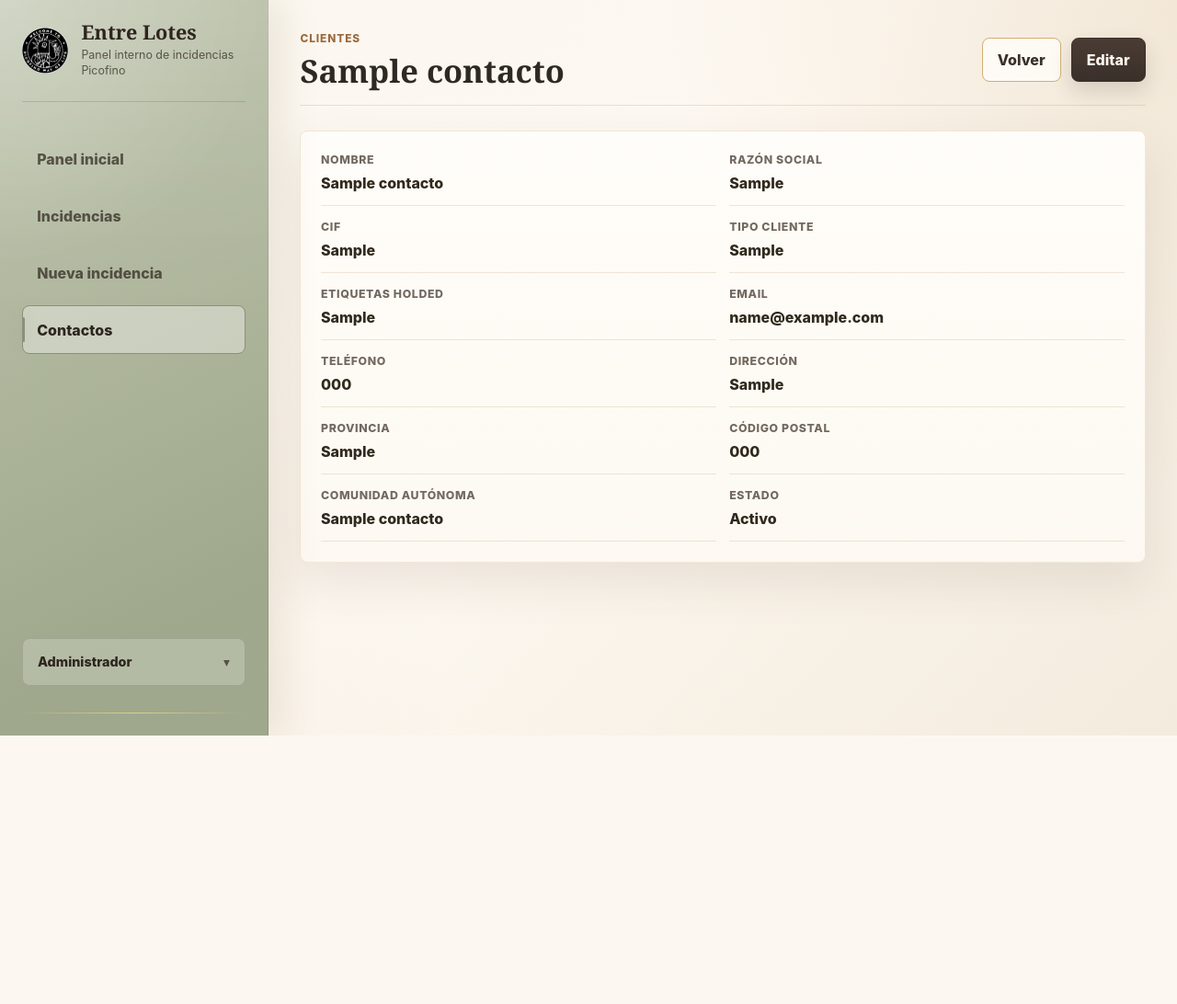
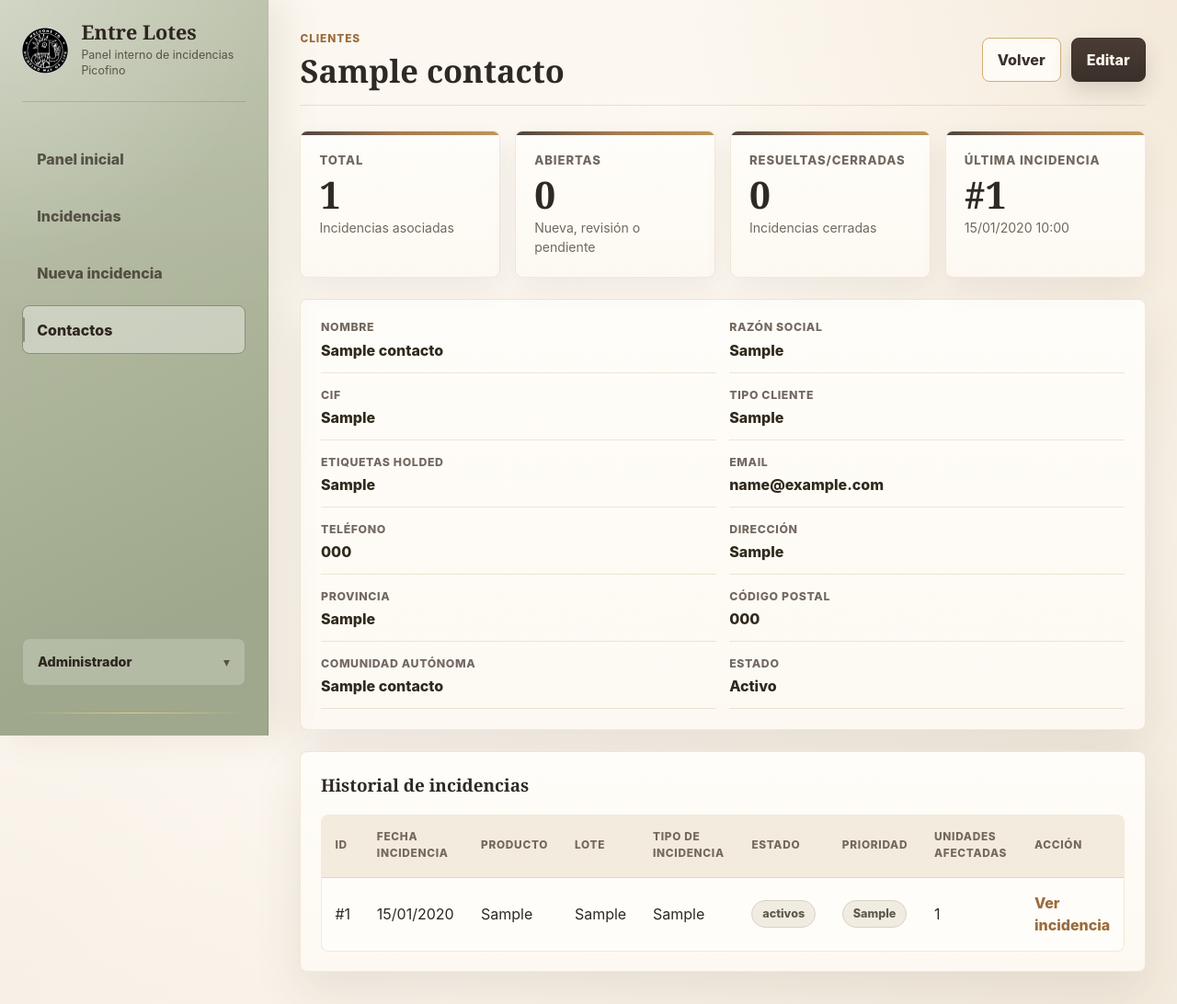
Before and after one commit to celiaefe/el_desaguisado, a Flask app: page /contactos/1 in a window 1280 px wide. Shown: the whole page at 92% size. Before the commit the page ends 800 px from the top, so only its background shows below. Run offline with Flask 3, Linux system fonts and the light colour scheme; a user stored in the database is signed in; tables that the repository leaves empty hold one stand-in row (values such as "Sample post").

Commit message:
Mostrar historial y resumen de incidencias en ficha de contacto

```diff
--- a/app.py
+++ b/app.py
@@ -1266,10 +1266,32 @@ def create_app() -> Flask:
     @login_required
     def contacto_detalle(id: int):
         contacto = db.get_or_404(Contacto, id)
+        incidencias_contacto = (
+            Incidencia.query.filter_by(contacto_id=contacto.id)
+            .order_by(Incidencia.fecha_incidencia.desc(), Incidencia.id.desc())
+            .all()
+        )
+        total_incidencias = len(incidencias_contacto)
+        incidencias_abiertas = sum(
+            1 for incidencia in incidencias_contacto if incidencia.estado in ESTADOS_ABIERTOS
+        )
+        incidencias_cerradas = sum(
+            1 for incidencia in incidencias_contacto if incidencia.estado in ESTADOS_CON_CIERRE
+        )
+        ultima_incidencia = (
+            max(incidencias_contacto, key=lambda incidencia: incidencia.fecha_registro)
+            if incidencias_contacto
+            else None
+        )
         return render_template(
             "detalle_contacto.html",
             app_name="Entre Lotes",
             contacto=contacto,
+            incidencias_contacto=incidencias_contacto,
+            total_incidencias=total_incidencias,
+            incidencias_abiertas=incidencias_abiertas,
+            incidencias_cerradas=incidencias_cerradas,
+            ultima_incidencia=ultima_incidencia,
         )
 
     @app.route("/contactos/<int:id>/editar", methods=["GET", "POST"])
--- a/templates/detalle_contacto.html
+++ b/templates/detalle_contacto.html
@@ -11,6 +11,29 @@
 {% endblock %}
 
 {% block content %}
+  <section class="summary-grid" aria-label="Resumen de incidencias del contacto">
+    <article class="summary-card">
+      <span>Total</span>
+      <strong>{{ total_incidencias }}</strong>
+      <small>Incidencias asociadas</small>
+    </article>
+    <article class="summary-card">
+      <span>Abiertas</span>
+      <strong>{{ incidencias_abiertas }}</strong>
+      <small>Nueva, revisión o pendiente</small>
+    </article>
+    <article class="summary-card">
+      <span>Resueltas/Cerradas</span>
+      <strong>{{ incidencias_cerradas }}</strong>
+      <small>Incidencias cerradas</small>
+    </article>
+    <article class="summary-card">
+      <span>Última incidencia</span>
+      <strong>{% if ultima_incidencia %}#{{ ultima_incidencia.id }}{% else %}-{% endif %}</strong>
+      <small>{% if ultima_incidencia %}{{ ultima_incidencia.fecha_registro.strftime("%d/%m/%Y %H:%M") }}{% else %}Sin registros{% endif %}</small>
+    </article>
+  </section>
+
   <section class="panel">
     <dl class="detail-list">
       <div><dt>Nombre</dt><dd>{{ contacto.nombre }}</dd></div>
@@ -27,4 +50,48 @@
       <div><dt>Estado</dt><dd>{{ "Activo" if contacto.activo else "Inactivo" }}</dd></div>
     </dl>
   </section>
+
+  <section class="panel">
+    <div class="panel-head">
+      <div>
+        <h2>Historial de incidencias</h2>
+      </div>
+    </div>
+    {% if incidencias_contacto %}
+      <div class="table-wrap">
+        <table class="compact-table">
+          <thead>
+            <tr>
+              <th>ID</th>
+              <th>Fecha incidencia</th>
+              <th>Producto</th>
+              <th>Lote</th>
+              <th>Tipo de incidencia</th>
+              <th>Estado</th>
+              <th>Prioridad</th>
+              <th>Unidades afectadas</th>
+              <th>Acción</th>
+            </tr>
+          </thead>
+          <tbody>
+            {% for incidencia in incidencias_contacto %}
+              <tr>
+                <td>#{{ incidencia.id }}</td>
+                <td>{{ incidencia.fecha_incidencia.strftime("%d/%m/%Y") }}</td>
+                <td>{{ incidencia.producto }}</td>
+                <td>{{ incidencia.lote or "-" }}</td>
+                <td>{{ incidencia.tipo_incidencia }}</td>
+                <td><span class="tag tag-state-{{ estado_badge_class(incidencia.estado) }}">{{ incidencia.estado }}</span></td>
+                <td><span class="tag tag-priority-{{ prioridad_badge_class(incidencia.prioridad) }}">{{ incidencia.prioridad }}</span></td>
+                <td>{{ incidencia.unidades_afectadas }}</td>
+                <td><a class="text-link" href="{{ url_for('incidencia_detalle', id=incidencia.id) }}">Ver incidencia</a></td>
+              </tr>
+            {% endfor %}
+          </tbody>
+        </table>
+      </div>
+    {% else %}
+      <p class="empty-state">Este contacto todavía no tiene incidencias registradas.</p>
+    {% endif %}
+  </section>
 {% endblock %}
```
